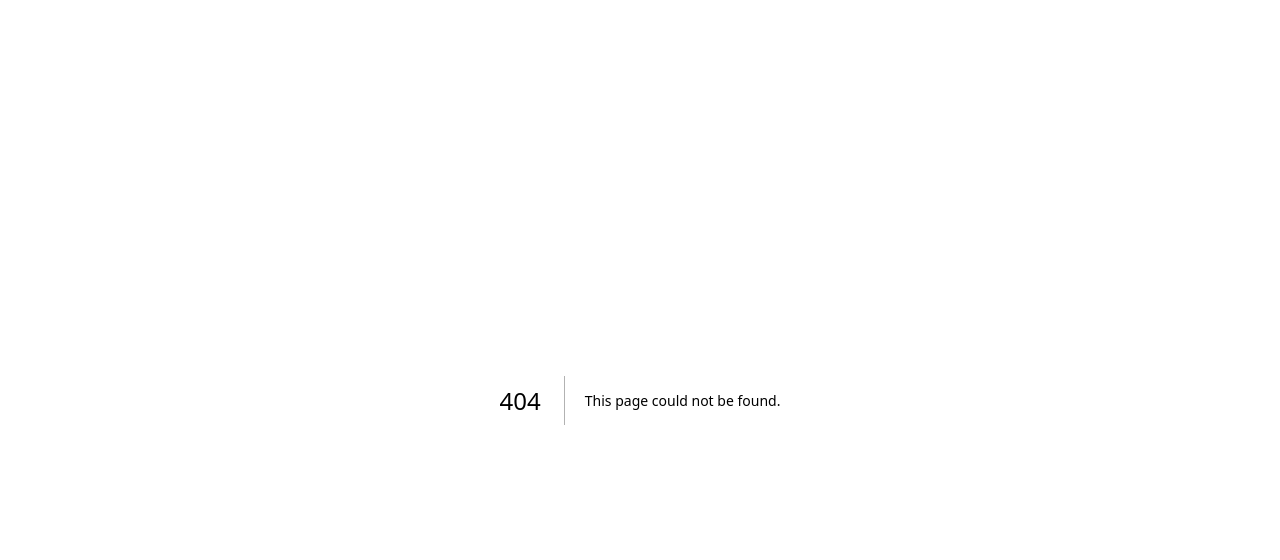
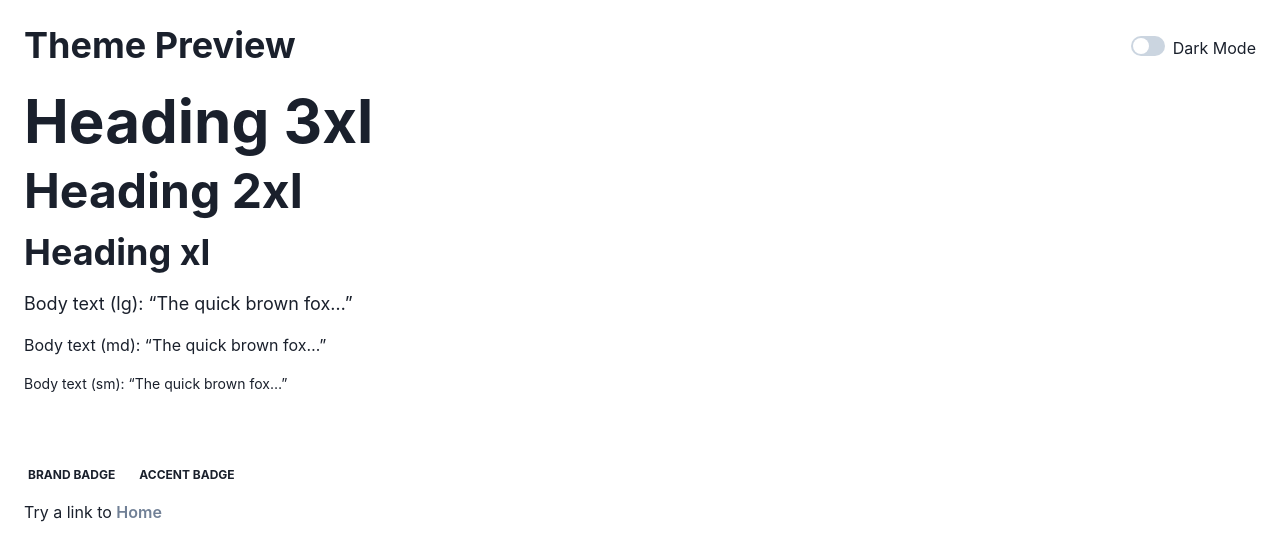
Before and after one commit to SafeContacts/web_v1, a Next.js app: page /theme-preview in a window 1280 px wide. Before the commit this address had no page. Shown: the top 560 px of the page. Built offline with nearby package versions, Linux system fonts and the light colour scheme.

Commit message:
Testing a new theme.. Just adding a sample theme code.. the _app.tsx is still old and not using the theme and layout. Fixing some issue with update.tsx which needs to be review

```diff
--- /dev/null
+++ b/pages/theme-preview.tsx
@@ -0,0 +1,46 @@
+// pages/theme-preview.tsx
+import {
+  Box, Heading, Text, Button, Badge, VStack, useColorMode, Switch, HStack
+} from '@chakra-ui/react';
+import NextLink from 'next/link';
+import { useState } from 'react';
+
+export default function ThemePreview() {
+  const { colorMode, toggleColorMode } = useColorMode();
+  const [switched, setSwitched] = useState(false);
+
+  return (
+    <Box p={6}>
+      <HStack justify="space-between" mb={6}>
+        <Heading>Theme Preview</Heading>
+        <Switch
+          isChecked={colorMode === 'dark'}
+          onChange={() => { toggleColorMode(); setSwitched(!switched); }}
+        >Dark Mode</Switch>
+      </HStack>
+
+      <VStack spacing={4} align="start">
+        <Heading size="3xl">Heading 3xl</Heading>
+        <Heading size="2xl">Heading 2xl</Heading>
+        <Heading size="xl">Heading xl</Heading>
+        <Text fontSize="lg">Body text (lg): “The quick brown fox…”</Text>
+        <Text fontSize="md">Body text (md): “The quick brown fox…”</Text>
+        <Text fontSize="sm">Body text (sm): “The quick brown fox…”</Text>
+
+        <HStack spacing={4}>
+          <Button colorScheme="brand">Brand Button</Button>
+          <Button colorScheme="accent">Accent Button</Button>
+        </HStack>
+
+        <HStack spacing={4}>
+          <Badge colorScheme="brand">Brand Badge</Badge>
+          <Badge colorScheme="accent">Accent Badge</Badge>
+        </HStack>
+
+        <Box>
+          <Text>Try a link to <NextLink href="/"><Button variant="link">Home</Button></NextLink></Text>
+        </Box>
+      </VStack>
+    </Box>
+  );
+}
--- /dev/null
+++ b/src/theme.ts
@@ -0,0 +1,55 @@
+// src/theme.ts
+import { extendTheme, ThemeConfig } from '@chakra-ui/react';
+
+const config: ThemeConfig = {
+  initialColorMode: 'light',
+  useSystemColorMode: false,
+};
+
+const colors = {
+  brand: {
+    50: '#e3f2ff',
+    100:'#b3daff',
+    200:'#84c2ff',
+    300:'#55abff',
+    400:'#2693ff',
+    500:'#007bff',
+    600:'#0066cc',
+    700:'#005199',
+    800:'#003c66',
+    900:'#002533',
+  },
+  accent: {
+    50: '#e6fffa',
+    100:'#b2f5ea',
+    200:'#81e6d9',
+    300:'#4fd1c5',
+    400:'#38b2ac',
+    500:'#319795',
+    600:'#2c7a7b',
+    700:'#285e61',
+    800:'#234e52',
+    900:'#1d4044',
+  }
+};
+
+const fonts = {
+  heading: `'Montserrat', sans-serif`,
+  body:    `'Inter', sans-serif`,
+};
+
+const fontSizes = {
+  sm:  '0.875rem',
+  md:  '1rem',
+  lg:  '1.125rem',
+  xl:  '1.25rem',
+  '2xl':'1.5rem',
+  '3xl':'1.875rem',
+};
+
+export const theme = extendTheme({
+  config,
+  colors,
+  fonts,
+  fontSizes
+});
```
Also changed, not shown: src/components/Layout.tsx (added, +93 -0 lines).
